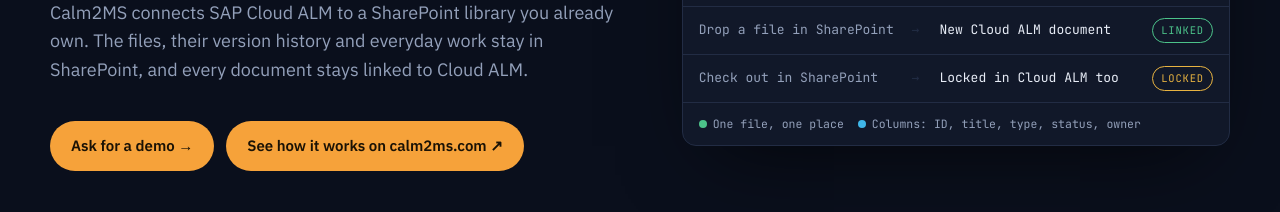
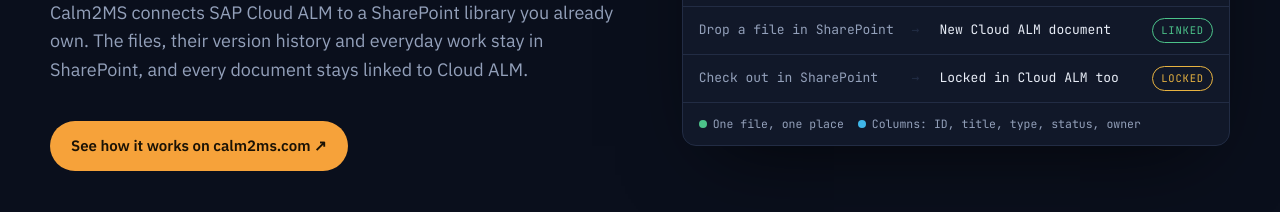
Before and after one commit to wlacaze-git/alm365cloud-site, a plain HTML site: page calm2ms.html in a window 1280 px wide. Shown: the part 569-781 px from the top of the page. Drawn offline with Linux system fonts and the light colour scheme.

Commit message:
Calm2MS page: remove the demo button from the intro; calm2ms.com button stays
Co-Authored-By: Claude Opus 5.5 <noreply@anthropic.com>

```diff
--- a/calm2ms.html
+++ b/calm2ms.html
@@ -460,7 +460,6 @@ footer a{color:var(--text)}
       <h1>Cloud ALM documents, <em>stored in your SharePoint.</em></h1>
       <p class="lead">Calm2MS connects SAP Cloud ALM to a SharePoint library you already own. The files, their version history and everyday work stay in SharePoint, and every document stays linked to Cloud ALM.</p>
       <div class="cta-row">
-        <a class="btn btn-primary" href="mailto:info@alm365cloud.com?subject=Calm2MS%20demo">Ask for a demo &rarr;</a>
         <a class="btn btn-primary" href="https://calm2ms.com/#how" target="_blank" rel="noopener">See how it works on calm2ms.com ↗</a>
       </div>
       <div class="deadline">
```
Also changed, not shown: es/calm2ms.html (+0 -1 lines).
